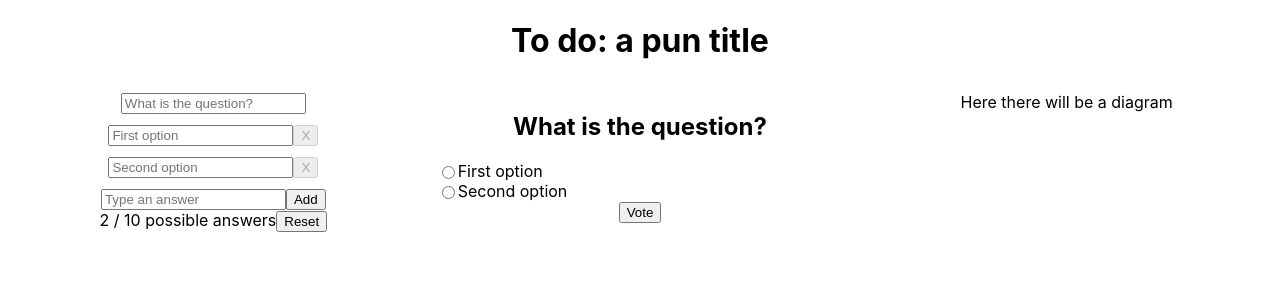
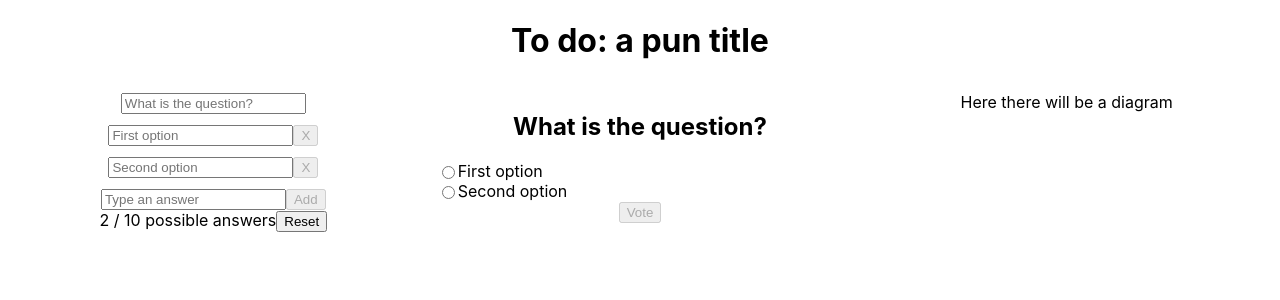
Before and after one commit to nawojmonika/simple-poll-app, a React (Create React App) app: page / in a window 1280 px wide. Shown: the top 300 px of the page. Built offline with nearby package versions, Linux system fonts and the light colour scheme.

Commit message:
Added voting functionality

```diff
--- a/src/components/OptionsContext/index.tsx
+++ b/src/components/OptionsContext/index.tsx
@@ -29,21 +29,24 @@ type OptionsContextData = {
     minOptions: number;
     maxOptions: number;
     options: Option[];
+    votes: number;
     setQuestion: (value: string) => void;
     addOption: (id: string, value: string) => void;
     removeOption: (id: string) => void;
     resetOptions: () => void;
+    voteForOption: (id: string) => void;
 };
 
 type OptionsContextProps = {
     children: React.ReactNode;
 };
 
-export const OptionsContext = createContext<OptionsContextData>({ options: [], minOptions: 0, maxOptions: 0, question: '', setQuestion: () => undefined, addOption: () => undefined, removeOption: () => undefined, resetOptions: () => undefined, });
+export const OptionsContext = createContext<OptionsContextData>({ options: [], minOptions: 0, maxOptions: 0, question: '', votes: 0, setQuestion: () => undefined, addOption: () => undefined, removeOption: () => undefined, resetOptions: () => undefined, voteForOption: () => undefined, });
 
 export const OptionsWrapper = ({ children }: OptionsContextProps): JSX.Element => {
     const [question, setQuestion] = useState<string>('');
     const [options, setOptions] = useState<Option[]>(defaultOptions);
+    const [votes, setVotes] = useState<number>(0);
 
     const addOption = (id: string, value: string): void => {
         setOptions([...options, { id, value, votes: 0 }]);
@@ -59,8 +62,14 @@ export const OptionsWrapper = ({ children }: OptionsContextProps): JSX.Element =
         setOptions(defaultOptions);
     };
 
+    const voteForOption = (id: string): void => {
+        const mappedOptions = options.map((option) => ({ ...option, votes: option.id === id ? option.votes + 1 : option.votes }))
+        setOptions(mappedOptions);
+        setVotes(votes + 1);
+    };
+
     return (
-        <OptionsContext.Provider value={{ question, options, minOptions, maxOptions, setQuestion, addOption, removeOption, resetOptions }}>
+        <OptionsContext.Provider value={{ question, options, minOptions, maxOptions, votes, setQuestion, addOption, removeOption, resetOptions, voteForOption }}>
             {children}
         </OptionsContext.Provider>
     );
--- a/src/components/PollCreator/index.tsx
+++ b/src/components/PollCreator/index.tsx
@@ -7,20 +7,20 @@ import './PollCreator.css';
 export const PollCreator = (): JSX.Element => {
     const { question, options, minOptions, maxOptions, setQuestion, removeOption, addOption, resetOptions } = useOptionsContext();
     const [optionText, setOptionText] = useState<string>('');
-    const disableAddition = options.length === maxOptions;
+    const disableAddition = optionText.length === 0 || options.length === maxOptions;
     const disableRemoval = options.length === minOptions;
 
     const handleAddOption = (id: string, value: string): void => {
         addOption(id, value);
         setOptionText('');
-    }
+    };
 
     return (
         <section>
             <TextInput placeholder='What is the question?' value={question} onChange={setQuestion} />
             <div className='optionList'>
                 {options.map((option) => <OptionInput key={option.id} {...option} button={{ disabled: disableRemoval, onClick: removeOption }} />)}
-                <OptionInput placeholder='Type an answer' value={optionText} onChange={setOptionText} disabled={disableAddition} button={{ content: 'Add', disabled: disableAddition, onClick: handleAddOption }} />
+                <OptionInput placeholder='Type an answer' value={optionText} onChange={setOptionText} button={{ content: 'Add', disabled: disableAddition, onClick: handleAddOption }} />
             </div>
             <div>
                 <span>{options.length} / {maxOptions} possible answers</span>
--- a/src/components/RadioButtonGroup/index.tsx
+++ b/src/components/RadioButtonGroup/index.tsx
@@ -1,22 +1,34 @@
+import { ChangeEvent, useState } from 'react';
 import { useOptionsContext } from '../OptionsContext';
 import './RadioButtonGroup.css';
 
 export const RadioButtonGroup = (): JSX.Element => {
-    const { question, options } = useOptionsContext();
+    const [currentOptionId, setCurrentOptionId] = useState<string>('');
+    const { question, options, voteForOption } = useOptionsContext();
     const header = question || 'What is the question?';
+
+    const handleChange = (event: ChangeEvent<HTMLInputElement>): void => {
+        setCurrentOptionId(event.target.id);
+    };
+
+    const handleVote = (): void => {
+        voteForOption(currentOptionId);
+    };
+
+
     return (
         <section>
             <h2>{header}</h2>
             {options.map(({ id, value, placeholder }) => {
                 const inputValue = value || placeholder;
                 return (
-                    <div key={id} className='radioInput'>
+                    <div key={id} className='radioInput' onChange={handleChange}>
                         <input type='radio' name={header} id={id} value={inputValue} />
                         <label htmlFor={id}>{inputValue}</label>
                     </div>
                 );
             })}
-            <button>Vote</button>
+            <button onClick={handleVote} disabled={currentOptionId.length === 0}>Vote</button>
         </section>
     );
 }
```
